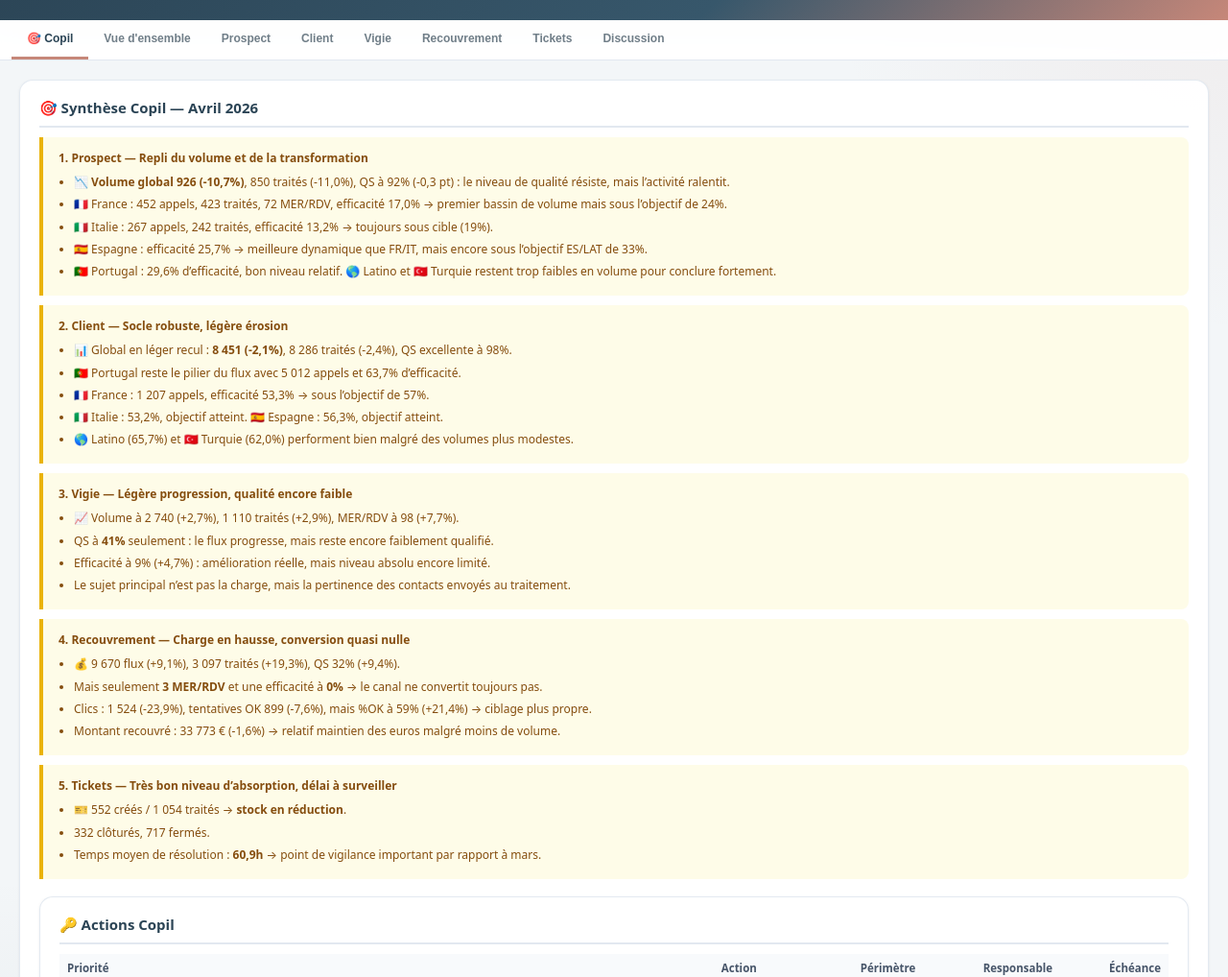
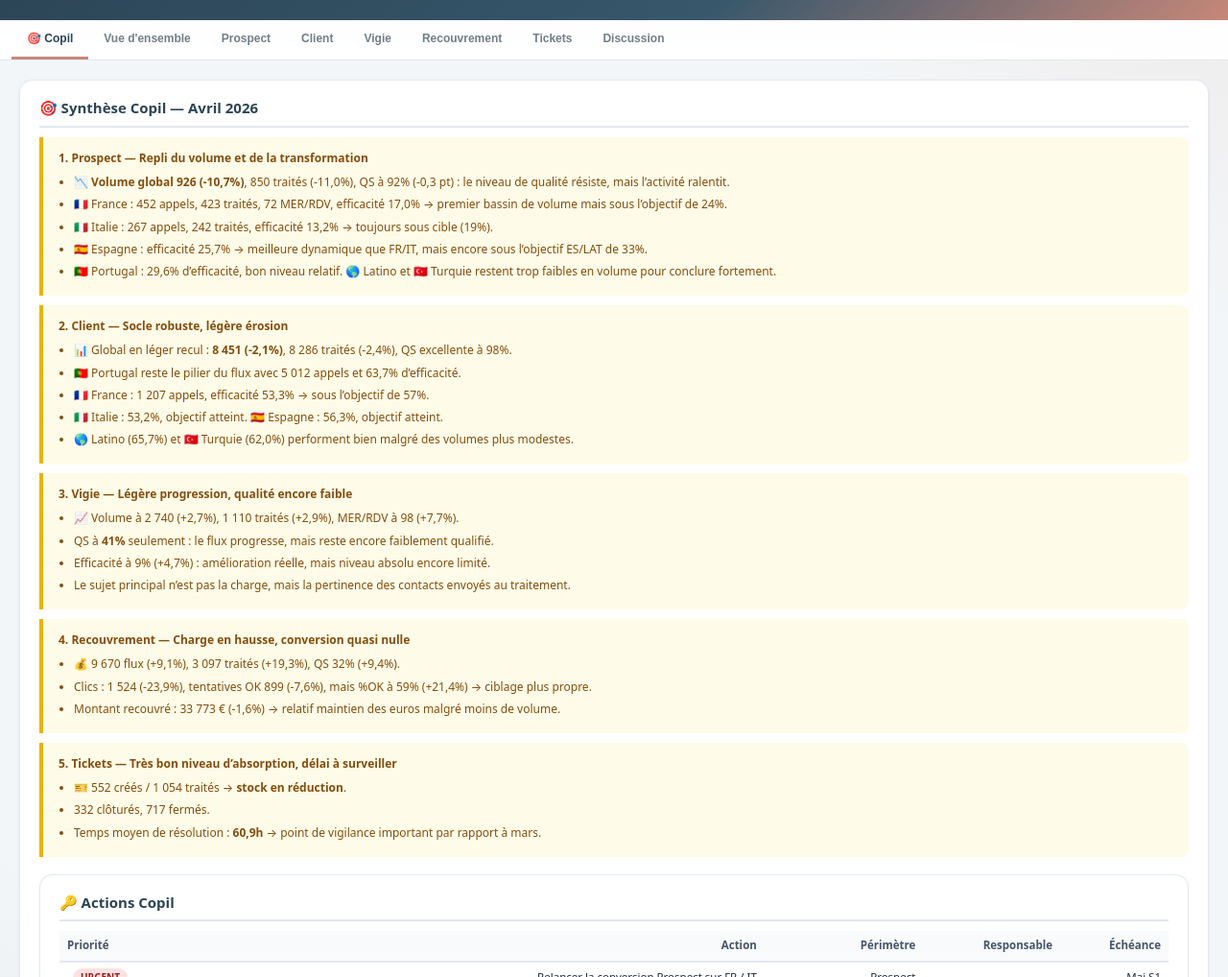
Before and after one commit to nerminekhadraoui-blip/Projet_1, a website: page public/dashboards/client/2026-04.html in a window 1280 px wide. Shown: the part 82-1100 px from the top of the page at 96% size. Drawn offline with Linux system fonts and the light colour scheme.

Commit message:
modif rcouvrement client avril

```diff
--- a/public/dashboards/client/2026-04.html
+++ b/public/dashboards/client/2026-04.html
@@ -523,7 +523,6 @@
         <strong>4. Recouvrement — Charge en hausse, conversion quasi nulle</strong>
         <ul>
           <li>💰 9 670 flux (+9,1%), 3 097 traités (+19,3%), QS 32% (+9,4%).</li>
-          <li>Mais seulement <strong>3 MER/RDV</strong> et une efficacité à <strong>0%</strong> → le canal ne convertit toujours pas.</li>
           <li>Clics : 1 524 (-23,9%), tentatives OK 899 (-7,6%), mais %OK à 59% (+21,4%) → ciblage plus propre.</li>
           <li>Montant recouvré : 33 773 € (-1,6%) → relatif maintien des euros malgré moins de volume.</li>
         </ul>
```
